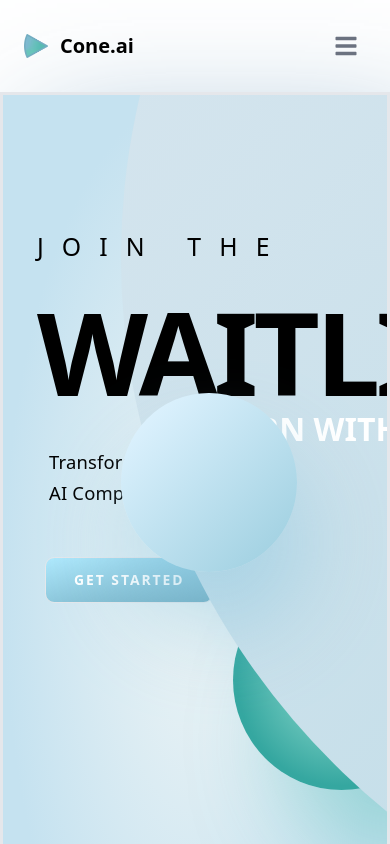
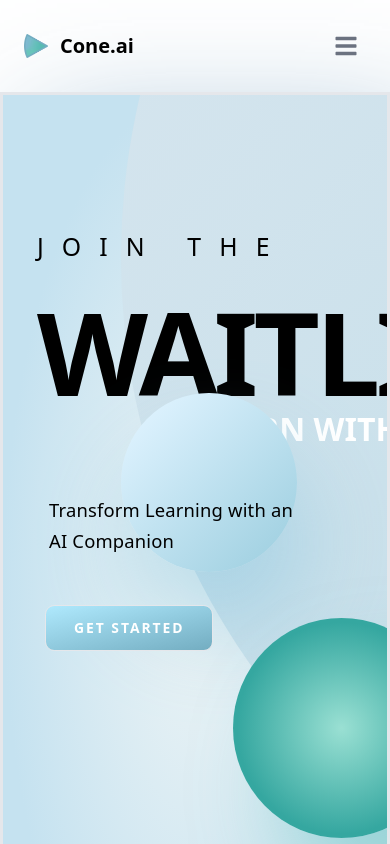
Before and after one commit to vineet-sinha/coach-web, a Next.js app: page / in a window 390 px wide. Shown: the top 844 px of the page. Built offline with nearby package versions, Linux system fonts and the light colour scheme; no server answers.

Commit message:
more fixes for mobile

```diff
--- a/pages/index.tsx
+++ b/pages/index.tsx
@@ -41,11 +41,11 @@ export default function Home() {
             <div className="self-stretch flex flex-row items-start justify-start py-[0rem] box-border max-w-full text-[1.15rem] text-darkslategray-100 mq825:pl-[1.313rem] mq825:pr-[1.375rem] mq825:box-border">
               <div className="flex-1 flex flex-col items-start justify-start gap-[3.062rem] max-w-full mq825:gap-[1.5rem]">
                 <div className="w-[16.775rem] flex flex-row items-start justify-start py-[0rem] px-[0.75rem] box-border">
-                  <div className="flex-1 relative tracking-[0.01em] leading-[1.953rem] font-medium">
+                  <div className="mt-12 md:mt-0 z-10 flex-1 relative tracking-[0.01em] leading-[1.953rem] font-medium">
                     Transform Learning with an AI Companion
                   </div>
                 </div>
-                <div className="self-stretch flex flex-col items-start justify-start gap-[3.937rem] max-w-full text-[1.125rem] text-gray mq825:gap-[1.938rem] mq450:gap-[1rem]">
+                <div className="z-10 self-stretch flex flex-col items-start justify-start gap-[3.937rem] max-w-full text-[1.125rem] text-gray mq825:gap-[1.938rem] mq450:gap-[1rem]">
                   <div className="self-stretch flex flex-row items-start justify-start py-[0rem] pr-[0rem] pl-[0.5rem] box-border max-w-full">
                     <div className="flex-1 flex flex-row items-start justify-start max-w-full gap-[1.25rem] mq450:flex-wrap">
                       <button className="cursor-pointer pt-[0.75rem] px-[1.75rem] pb-[0.812rem] bg-[transparent] rounded-[9.26px] [background:linear-gradient(167.04deg,_#afe9fd,_#73adc1)] box-border flex flex-row items-start justify-start whitespace-nowrap border-[1.7px] border-solid border-skyblue-100 hover:bg-cadetblue-200 hover:box-border hover:border-[1.7px] hover:border-solid hover:border-cadetblue-100">
@@ -96,7 +96,7 @@ export default function Home() {
             </div>
           </div> */}
           <div className="md:w-[54.75rem] flex flex-row items-start justify-center max-w-full">
-            <h1 className="mt-64 md:mt-48 text-[2rem] md:text-[3rem] font-bold m-0 relative text-inherit uppercase font-inherit z-[1] mq825:text-[3rem] mq825:leading-[0.688rem] mq450:text-[1.813rem] mq450:leading-[0.438rem]">
+            <h1 className="z-10 mt-64 md:mt-48 text-[2rem] md:text-[3rem] font-bold m-0 relative text-inherit uppercase font-inherit z-[1] mq825:text-[3rem] mq825:leading-[0.688rem] mq450:text-[1.813rem] mq450:leading-[0.438rem]">
               Learn with AI
             </h1>
           </div>
```
